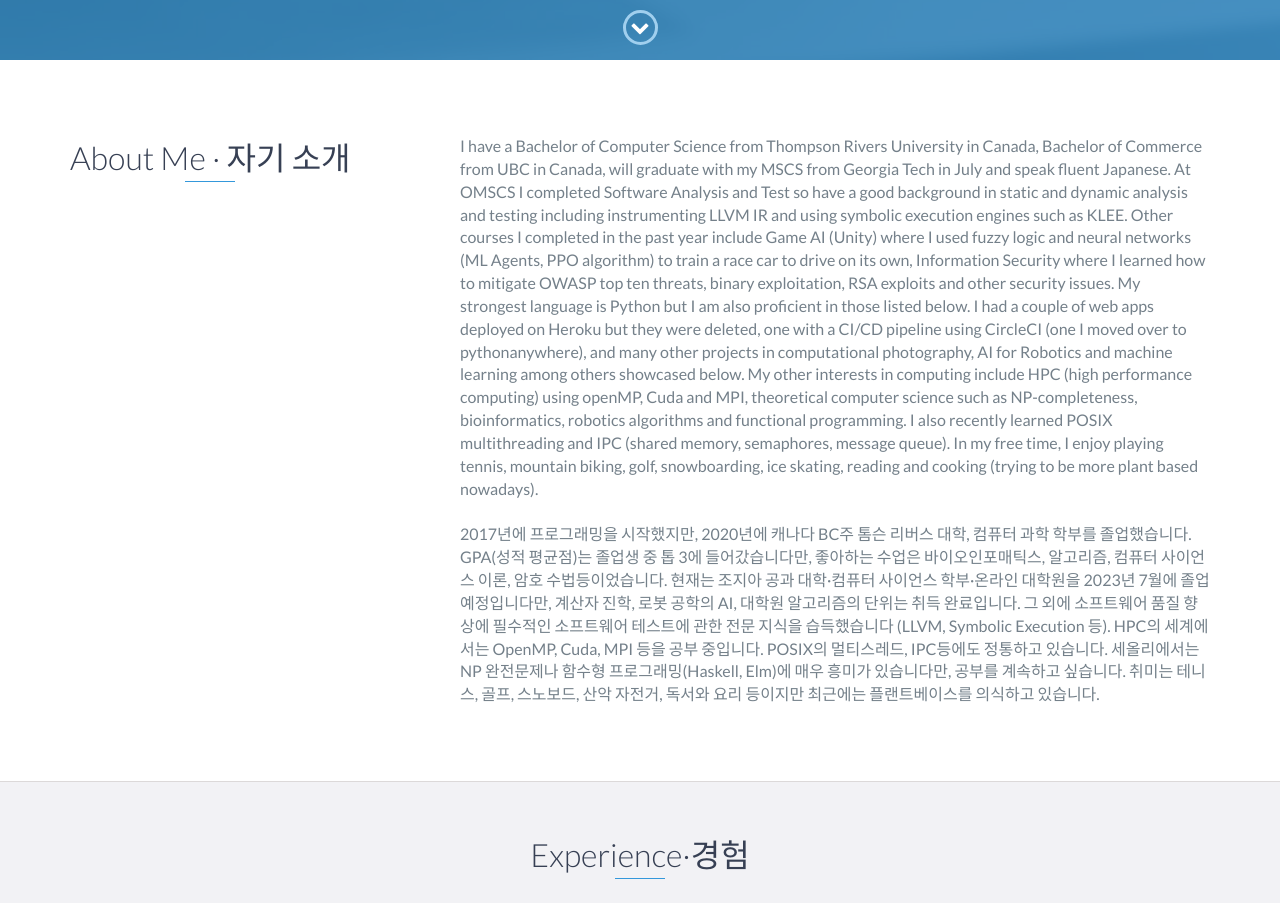
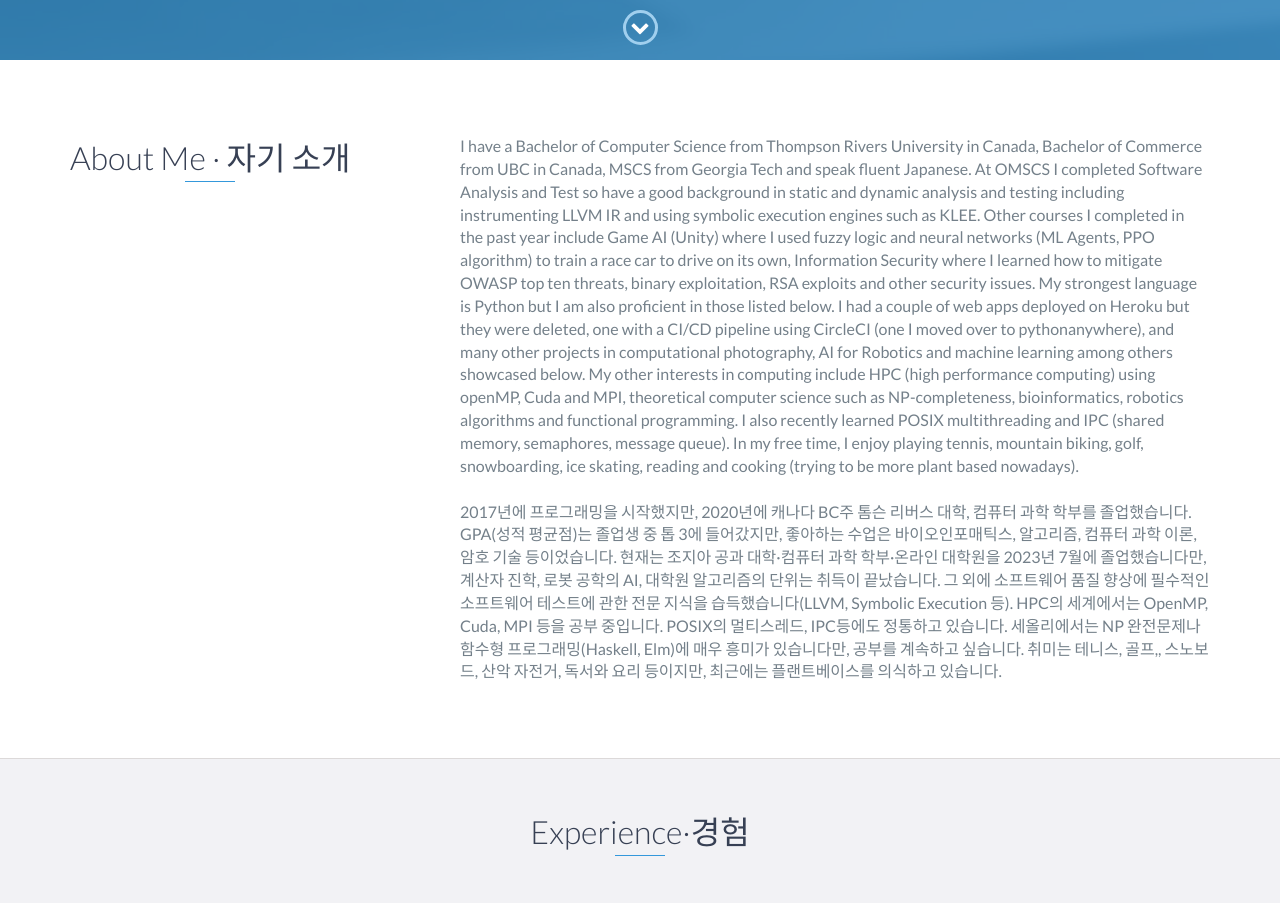
Before and after one commit to nyck33/2021_portfolio, a website: page korean.html in a window 1280 px wide. Shown: the part 740-1643 px from the top of the page. Drawn offline with nearby package versions, Linux system fonts and the light colour scheme.

Commit message:
edited to say I graduated omscs

```diff
--- a/korean.html
+++ b/korean.html
@@ -69,9 +69,8 @@
                                 <div class="col-md-8">
                                         <p>I have a Bachelor of Computer Science from Thompson Rivers University in
                                                 Canada, Bachelor of
-                                                Commerce　from UBC in Canada, will graduate with my MSCS from Georgia
-                                                Tech in July and speak
-                                                fluent Japanese.
+                                                Commerce　from UBC in Canada, MSCS from Georgia
+                                                Tech and speak fluent Japanese.
                                                 At OMSCS I completed Software Analysis and Test so have a good
                                                 background in static and dynamic
                                                 analysis and testing including instrumenting LLVM IR and using symbolic
@@ -101,14 +100,13 @@
                                                 snowboarding, ice skating,
                                                 reading and cooking (trying to be more plant based nowadays).</p>
                                         <br />
-                                        <p>2017년에 프로그래밍을 시작했지만, 2020년에 캐나다 BC주 톰슨 리버스 대학, 컴퓨터 과학 학부를 졸업했습니다. GPA(성적
-                                                평균점)는 졸업생 중 톱 3에 들어갔습니다만, 좋아하는 수업은 바이오인포매틱스, 알고리즘, 컴퓨터 사이언스 이론, 암호
-                                                수법등이었습니다. 현재는 조지아 공과 대학·컴퓨터 사이언스 학부·온라인 대학원을 2023년 7월에 졸업 예정입니다만, 계산자
-                                                진학, 로봇 공학의 AI, 대학원 알고리즘의 단위는 취득 완료입니다. 그 외에 소프트웨어 품질 향상에 필수적인 소프트웨어 테스트에
-                                                관한 전문 지식을 습득했습니다 (LLVM, Symbolic Execution 등). HPC의 세계에서는 OpenMP, Cuda,
-                                                MPI 등을 공부 중입니다. POSIX의 멀티스레드, IPC등에도 정통하고 있습니다. 세올리에서는 NP 완전문제나 함수형
-                                                프로그래밍(Haskell, Elm)에 매우 흥미가 있습니다만, 공부를 계속하고 싶습니다. 취미는 테니스, 골프, 스노보드, 산악
-                                                자전거, 독서와 요리 등이지만 최근에는 플랜트베이스를 의식하고 있습니다.</p>
+                                        <p>2017년에 프로그래밍을 시작했지만, 2020년에 캐나다 BC주 톰슨 리버스 대학, 컴퓨터 과학 학부를 졸업했습니다.
+                                                GPA(성적 평균점)는 졸업생 중 톱 3에 들어갔지만, 좋아하는 수업은 바이오인포매틱스, 알고리즘,
+                                                컴퓨터 과학 이론, 암호 기술 등이었습니다. 현재는 조지아 공과 대학·컴퓨터 과학 학부·온라인 대학원을 2023년 7월에 졸업했습니다만, 계산자 진학, 로봇 공학의 AI, 대학원 알고리즘의 단위는 취득이 끝났습니다. 그 외에 소프트웨어 품질 향상에 필수적인 소프트웨어 테스트에 관한 전문 지식을 습득했습니다(LLVM, Symbolic
+                                                Execution 등).
+                                                HPC의 세계에서는 OpenMP, Cuda, MPI 등을 공부 중입니다. POSIX의 멀티스레드, IPC등에도 정통하고 있습니다.
+                                                세올리에서는 NP 완전문제나 함수형 프로그래밍(Haskell, Elm)에 매우 흥미가 있습니다만, 공부를 계속하고 싶습니다. 취미는 테니스, 골프,,
+                                                스노보드, 산악 자전거, 독서와 요리 등이지만, 최근에는 플랜트베이스를 의식하고 있습니다.</p>
                                 </div>
                         </div>
                 </div>
```
Also changed, not shown: index.html (+2 -2 lines).
